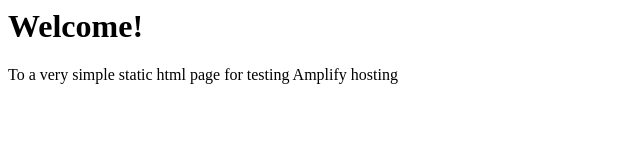
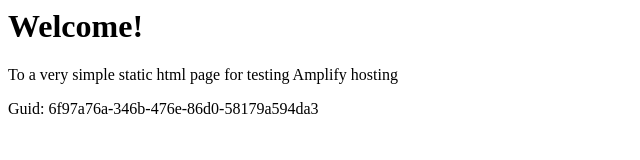
Before and after one commit to aws-aemilia-bom/Github-PR-Commit-Integration-Test-DoNotTouch-v0-preprod-ap-south-1, a website: page src/index.html in a window 1280 px wide. Shown: the whole page, without its empty margins (0-640 px from the left). Drawn offline with Linux system fonts and the light colour scheme.

Commit message:
commit from integ tests

```diff
--- a/src/index.html
+++ b/src/index.html
@@ -1,3 +1,5 @@
+
+
 <html lang="en">
 
 <head>
@@ -10,6 +12,6 @@
 <body>
     <h1>Welcome!</h1>
     <p>To a very simple static html page for testing Amplify hosting</p>
-</body>
+    <p>Guid: 6f97a76a-346b-476e-86d0-58179a594da3</p></body>
 
 </html>
```
